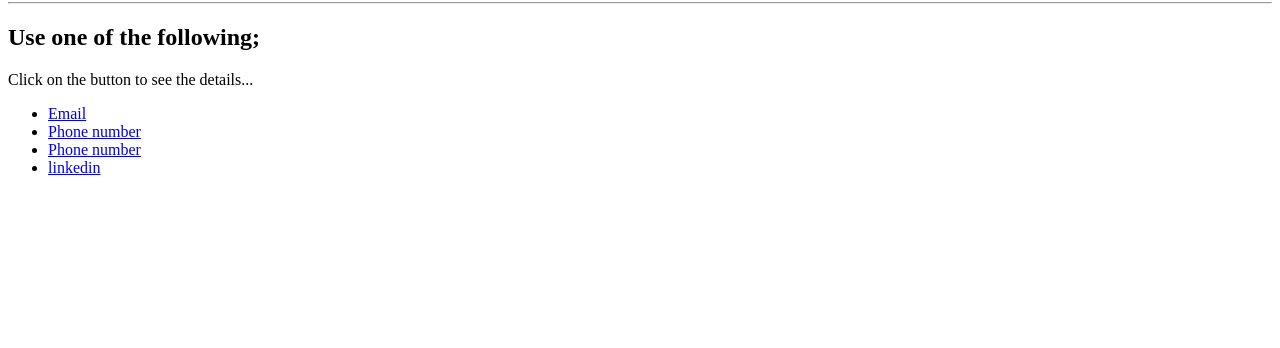
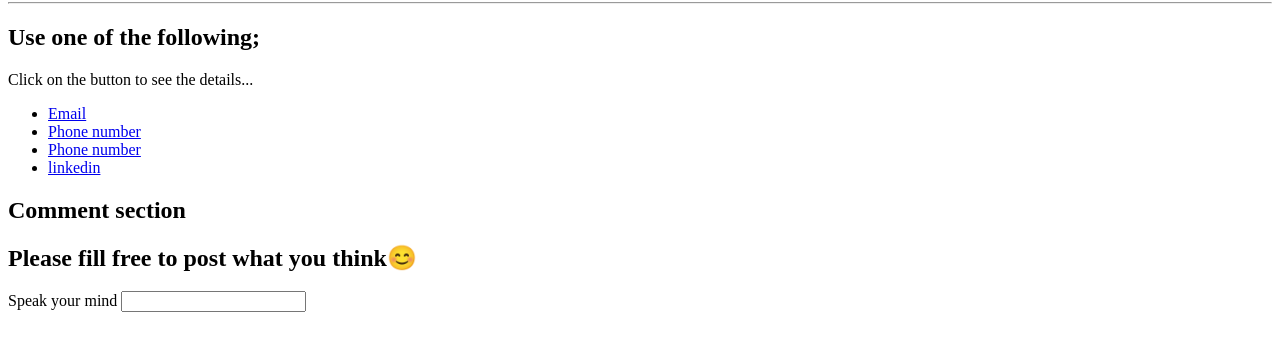
Before and after one commit to scottsoko1/practicing, a plain HTML site: page contacts.html in a window 1280 px wide. Shown: the part 78-426 px from the top of the page. Drawn offline with Linux system fonts and the light colour scheme.

Commit message:
added two lines of code

```diff
--- a/contacts.html
+++ b/contacts.html
@@ -23,6 +23,9 @@
           >
         </li>
       </ul>
+      <h1>Comment section</h1>
     </section>
+    <h2>Please fill free to post what you think😊</h2>
+    <label for="Comment"> Speak your mind</label> <input type="text" /></li>
   </body>
 </html>
```
